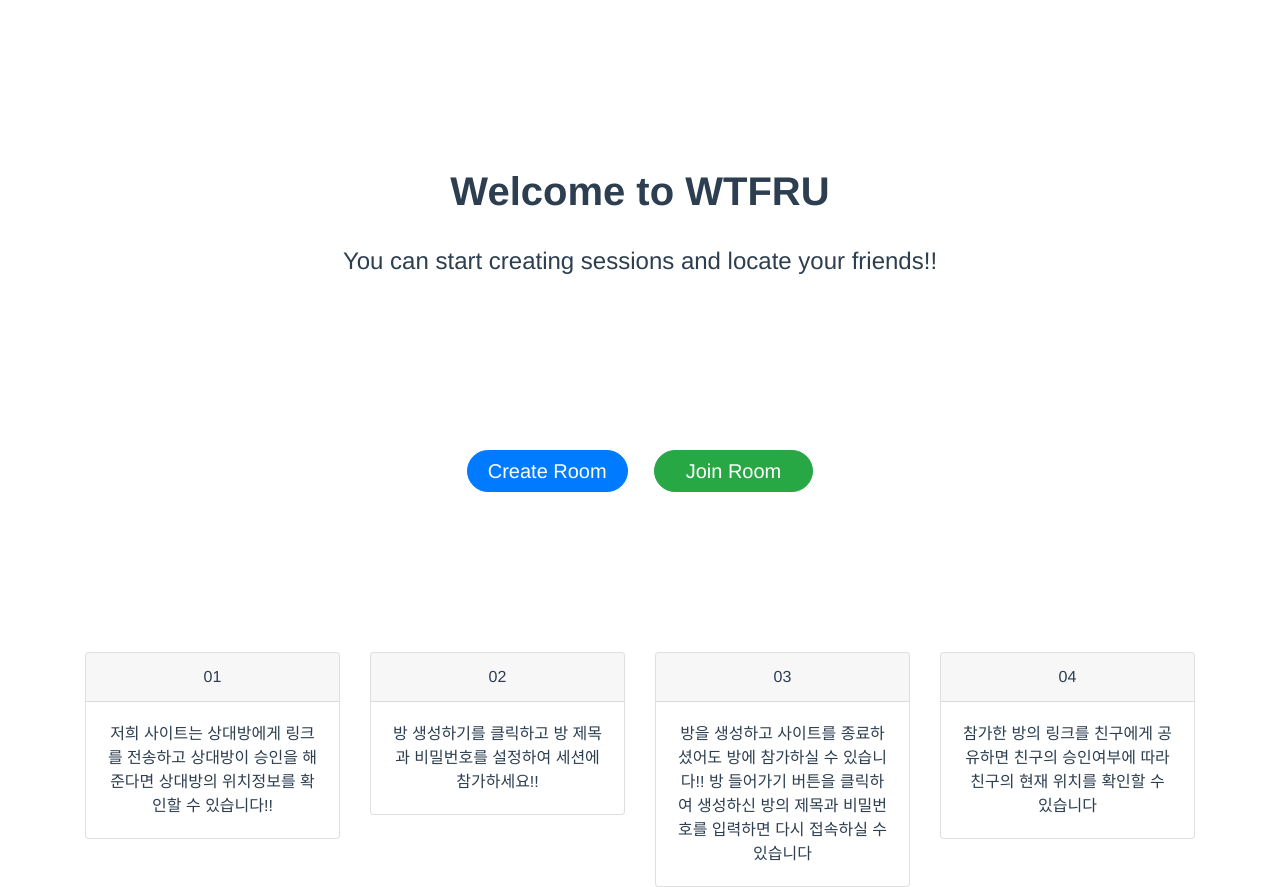
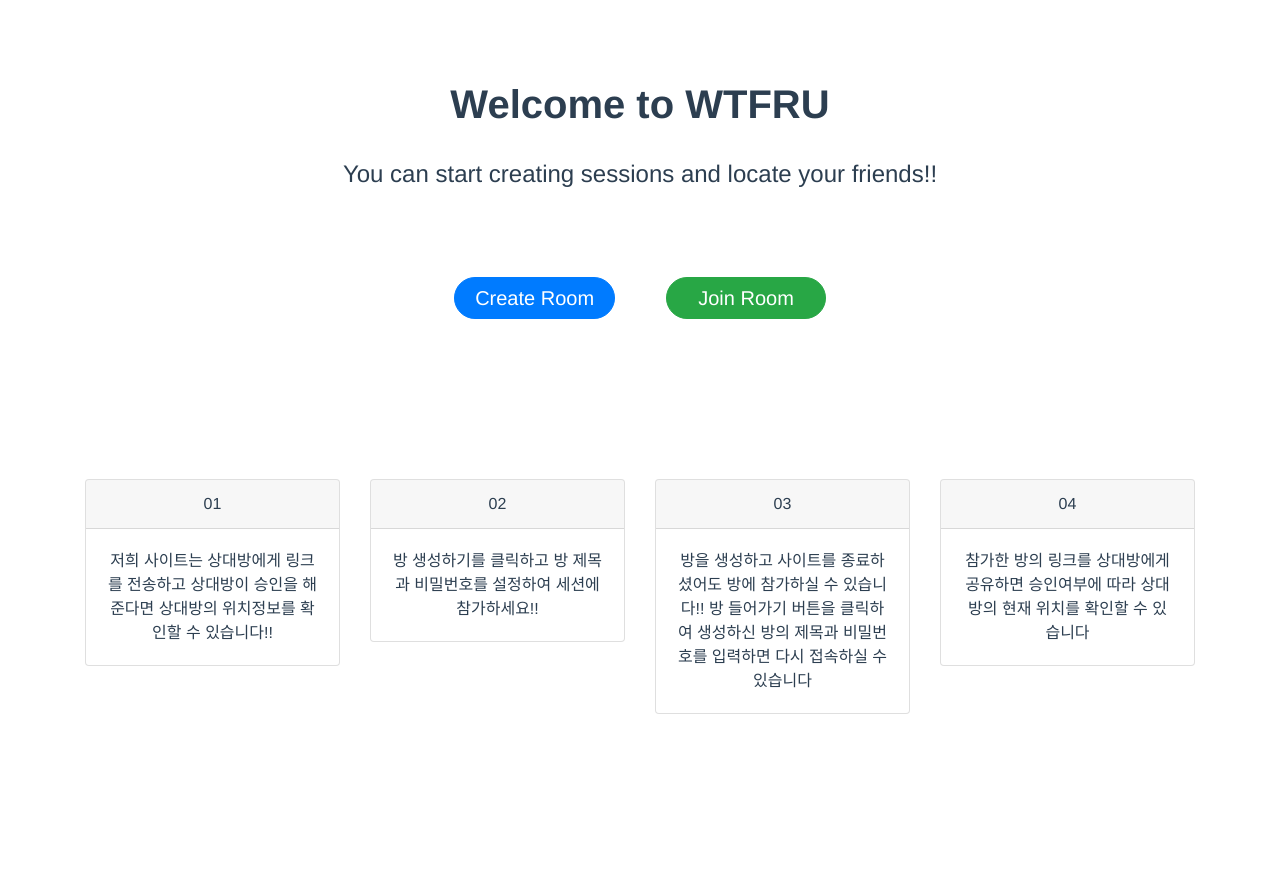
Before and after one commit to jaewgwon/wtfru, a Vue app in the folder frontend/: page /main in a window 1280 px wide. After the commit the page ends 800 px from the top, so only its background shows below. Built offline with nearby package versions, Linux system fonts and the light colour scheme.

Commit message:
chore: Fix Main Components

```diff
--- a/frontend/public/index.html
+++ b/frontend/public/index.html
@@ -3,7 +3,7 @@
   <head>
     <meta charset="utf-8">
     <meta http-equiv="X-UA-Compatible" content="IE=edge">
-    <meta name="viewport" content="width=device-width,initial-scale=1.0">
+    <meta name="viewport" content="width=device-width,initial-scale=1.0,minimum-scale-1.0,maximum-scale=1.0,user-scalable=no">
     <link rel="icon" href="<%= BASE_URL %>favicon.ico">
     <title><%= htmlWebpackPlugin.options.title %></title>
   </head>
--- a/frontend/src/components/button/MainButton.vue
+++ b/frontend/src/components/button/MainButton.vue
@@ -14,25 +14,25 @@ export default {
 <style scoped>
 @media screen and (max-width:575px){
   .main-button{
-    padding-top: 15%;
+    padding-top: 10vh;
   }
   .main-button-join {
-    margin-left: 2%;
+    margin-left: 4vw;
     padding-left: 21px;
     padding-right: 21px;
   }
 }
 @media screen and (min-width:576px) {
-  .main-button{
-    padding-top: 15%;
+  .main-button {
+    padding-top: 10vh;
   }
   .main-button-create {
-    margin-right: 13px;
+    margin-right: 2vw;
     padding: 5px 20px 5px 20px;
     font-size: 20px;
   }
   .main-button-join {
-    margin-left: 13px;
+    margin-left: 2vw;
     padding: 5px 31px 5px 31px;
     font-size: 20px;
   }
--- a/frontend/src/components/grid/MainGrid.vue
+++ b/frontend/src/components/grid/MainGrid.vue
@@ -19,7 +19,7 @@
       </b-col>
       <b-col class="use-contents-part-b-col" lg="3" md="6" sm="6" xs="12" style="min-width: 150px">
         <b-card header="04" img-src img-alt="image" img-top>
-          <b-card-text>참가한 방의 링크를 친구에게 공유하면 친구의 승인여부에 따라 친구의 현재 위치를 확인할 수 있습니다</b-card-text>
+          <b-card-text>참가한 방의 링크를 상대방에게 공유하면 승인여부에 따라 상대방의 현재 위치를 확인할 수 있습니다</b-card-text>
         </b-card>
       </b-col>
     </b-row>
@@ -32,7 +32,7 @@ export default {
 }
 </script>
 
-<style>
+<style scoped>
 .use-contents-part{
   margin-top: 130px;
 }
--- a/frontend/src/views/Main.vue
+++ b/frontend/src/views/Main.vue
@@ -30,13 +30,15 @@ export default {
 <style scoped>
 @media screen and (min-width:576px) {
   .main-typography {
-    margin-top: 15%;
+    margin-top: 10vh;
   }
 }
 @media screen and (max-width: 575px) {
   .main-typography {
-    margin-top: 35%;
+    margin-top: 25vh;
   }
 }
-
+.header {
+  text-align: center;
+}
 </style>
```
